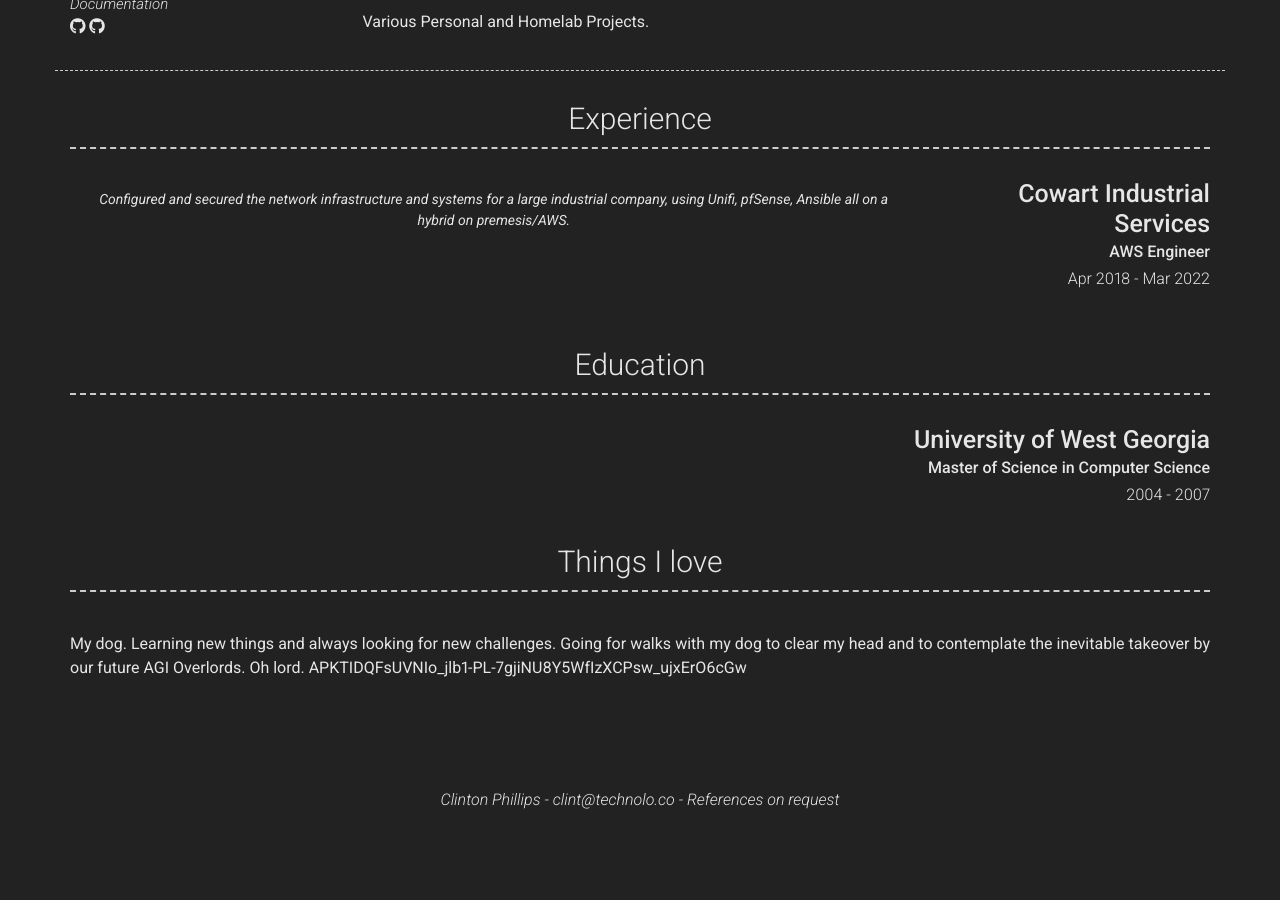
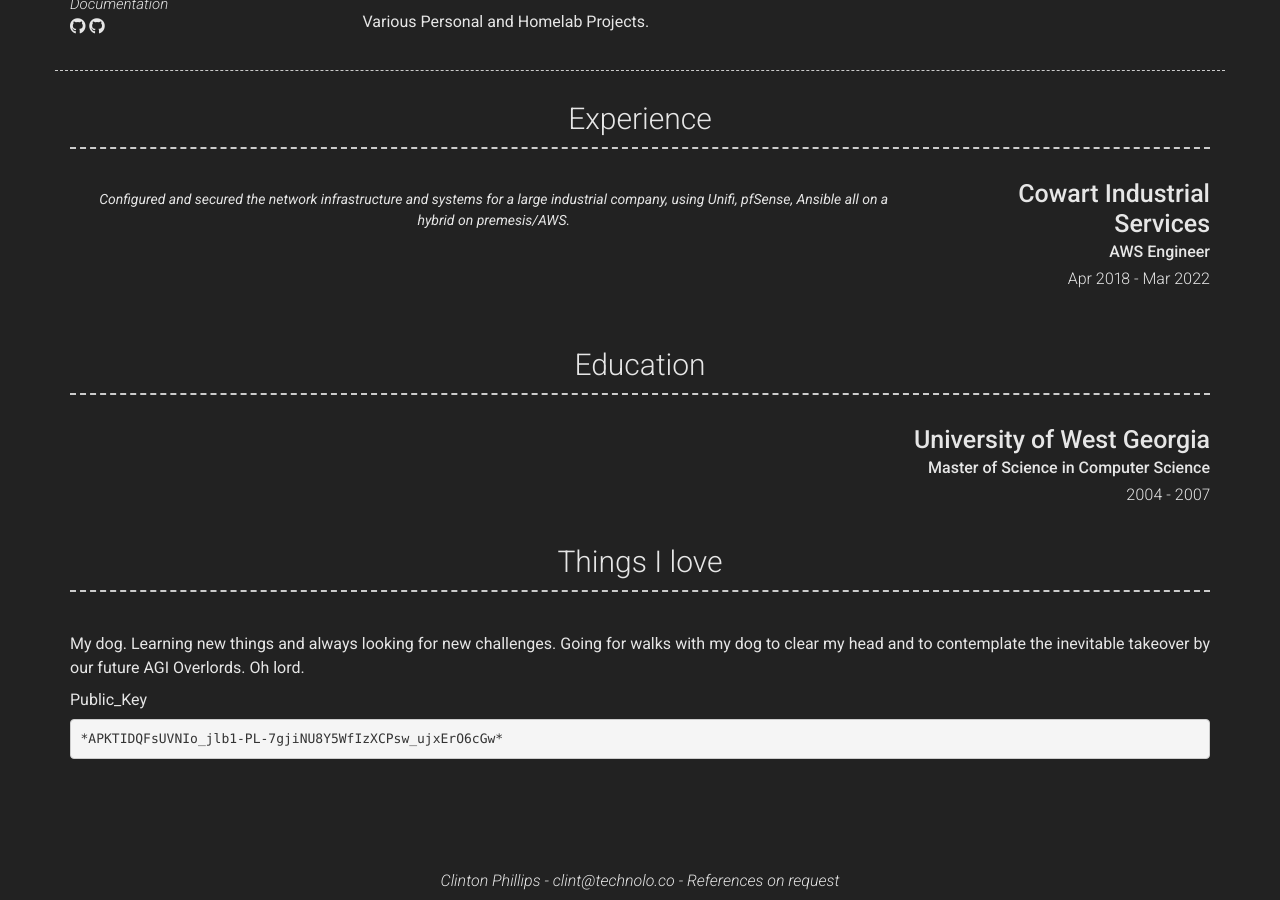
Before and after one commit to 0xdeadd/0xdeadd.github.io, a Jekyll site: the page built from index.md, in a window 1280 px wide and 900 px high, scrolled down 1451 px. Built offline with Jekyll 4.4.1, drawn with Linux system fonts in a browser that asks for light colours; nearby versions of some CDN libraries; a script that is not in the unit is left out; before the commit the page ends 2270 px from its top, so only the background shows below that.

Commit message:
Update _config.yml
refix

````diff
--- a/_config.yml
+++ b/_config.yml
@@ -121,14 +121,18 @@ content:
       My dog. Learning new things and always looking for new challenges.
       Going for walks with my dog to clear my head and to contemplate the
       inevitable takeover by our future AGI Overlords. Oh lord.
-      APKTIDQFsUVNIo_jlb1-PL-7gjiNU8Y5WfIzXCPsw_ujxErO6cGw
+
+      Public_Key
+      ```
+      *APKTIDQFsUVNIo_jlb1-PL-7gjiNU8Y5WfIzXCPsw_ujxErO6cGw*
+      ```
 
 # Footer
 footer_show_references: true
 # references_title: References on request (Override references text)
 
 # Build settings
-# theme: modern-resume-theme (Use this is you are hosting your resume yourself)
+theme: modern-resume-theme (Use this is you are hosting your resume yourself)
 # remote_theme: sproogen/modern-resume-theme (Use this if you are hosting your resume on GitHub)
 
 sass:
````
